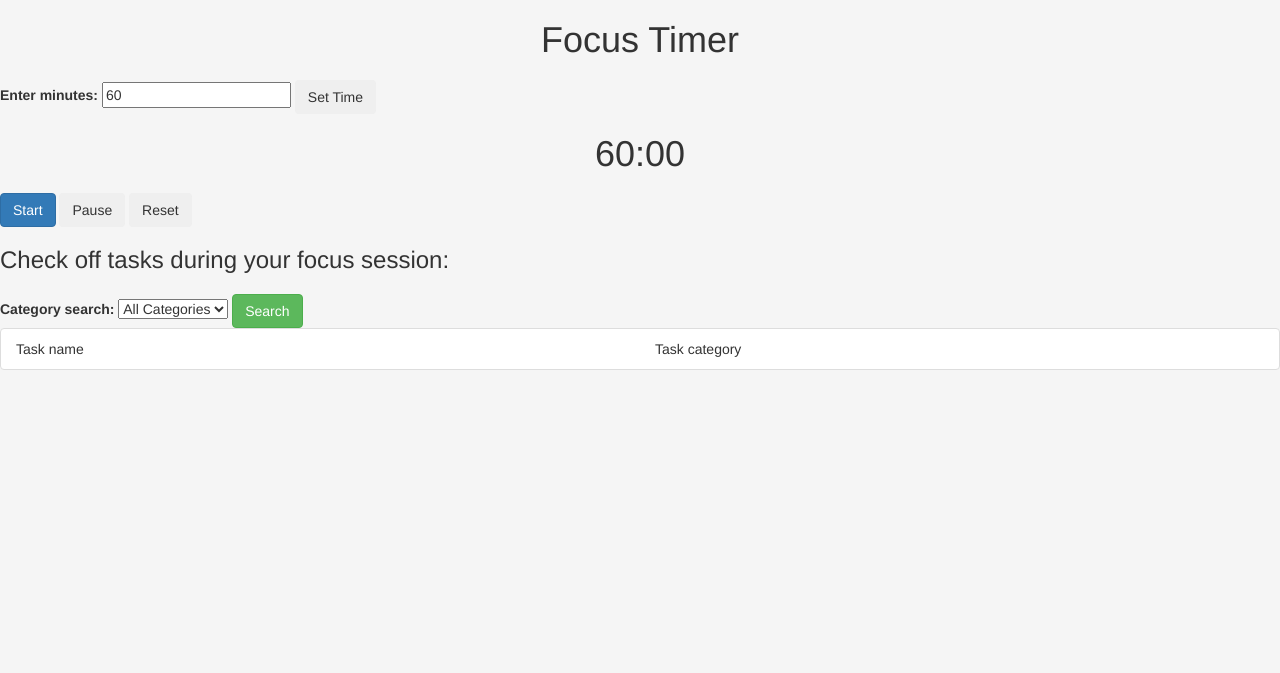
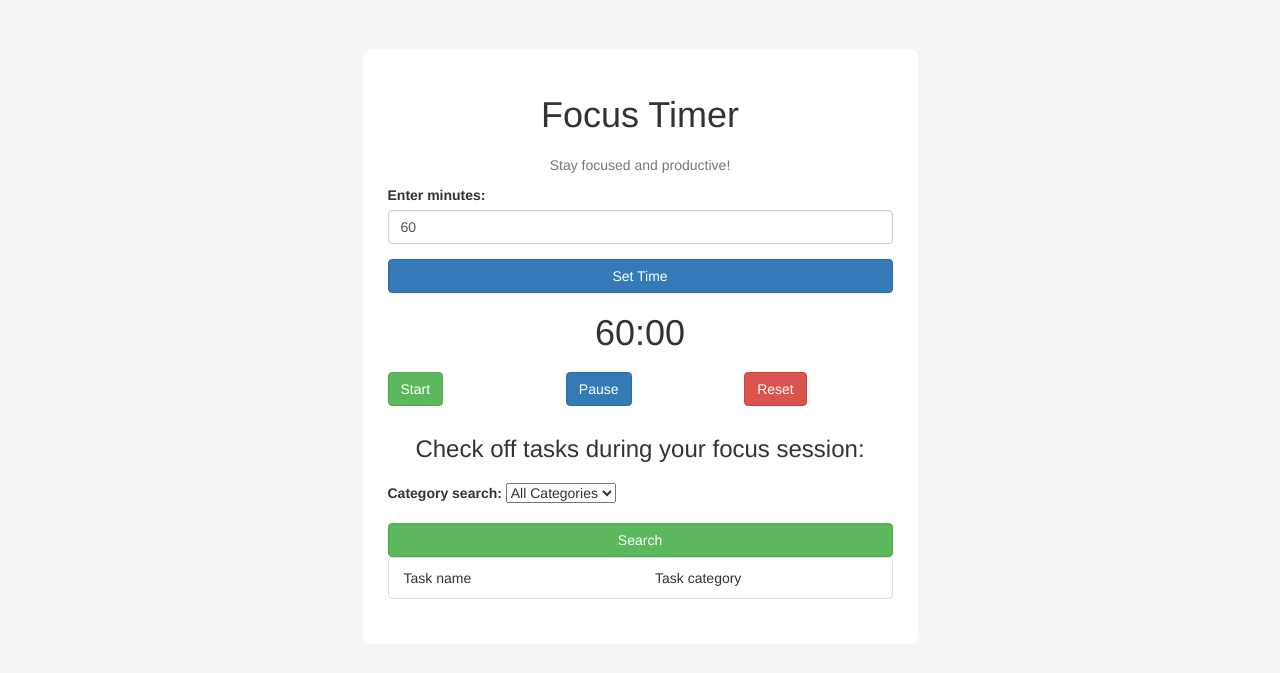
Before and after one commit to IWU-CS253/Task-Garden, a Flask app: page /timer in a window 1280 px wide. Shown: the part 52-725 px from the top of the page. Run offline with Flask 3, Linux system fonts and the light colour scheme; data that the repository does not hold is empty; some libraries are stand-ins or nearby versions.

Commit message:
added bootstrap to completed.html, inventory.html and timer.html

```diff
--- a/templates/timer.html
+++ b/templates/timer.html
@@ -1,18 +1,99 @@
 {% extends "layout.html" %}
 
 {% block body %}
-    <div>
-        <h1>
+    <div class="container">
+        <div class="row">
+            <div class="col-sm-6 col-sm-offset-3">
+                <div class="card">
+                    <h1 class="text-center">
                         Focus Timer
                     </h1>
+                    <p class="text-center text-muted">Stay focused and productive!</p>
+
+                    <div class="form-group">
                         <label for="time_input">Enter minutes:</label>
-        <input type="number" id="time_input" min="1" value="60">
-        <button id="set_time_button" class="btn btn-secondary" onclick="set_time()">Set Time</button>
-        <h1 id="countdown">60:00</h1>
-        <h2 id="done_alert" style="display: none;">Focus Session Done!</h2>
-        <button id="start_button" class="btn btn-primary" onclick="timer_update()">Start</button>
-        <button id="pause_button" class="btn btn-secondary" onclick="pause_timer()">Pause</button>
-        <button id="stop_button" class="btn btn-alert" onclick="end_timer()">Reset</button>
+                        <input type="number" id="time_input" min="1" value="60" class="form-control">
+                    </div>
+                    <button id="set_time_button" class="btn btn-primary btn-block" onclick="set_time()">Set Time</button>
+
+                    <h1 id="countdown" class="text-center" style="margin: 20px 0;">60:00</h1>
+                    <h2 id="done_alert" class="text-center text-success" style="display: none;">Focus Session Done!</h2>
+
+                    <div class="row">
+                        <div class="col-xs-4">
+                            <button id="start_button" class="btn btn-success" onclick="timer_update()">Start</button>
+                        </div>
+                        <div class="col-xs-4">
+                            <button id="pause_button" class="btn btn-primary" onclick="pause_timer()">Pause</button>
+                        </div>
+                        <div class="col-xs-4">
+                            <button id="stop_button" class="btn btn-danger" onclick="end_timer()">Reset</button>
+                        </div>
+                    </div>
+
+                    <h3 class="text-center" style="margin-top: 30px;">Check off tasks during your focus session:</h3>
+
+                    {# filter tasks form #}
+                      <form action="{{ url_for('index') }}" method="post" class="filter-entries" id="cat_search_form">
+                          <div class="form-group">
+                           <label for="category_dropdown">Category search:</label>
+                                <select name="category" id="category_dropdown" class="form-select">
+                                    <option name="category" value="">All Categories</option>
+                                    {% for cat in categories %}
+                                        {% if cat.task_category %}
+                                            <option name="category" value="{{ cat.task_category }}">{{ cat.task_category }}</option>
+                                        {% endif %}
+                                    {% endfor %}
+                                </select>
+                          </div>
+                          <input type="submit" value="Search" class="btn btn-success btn-block">
+                      </form>
+
+                    {# Display task name and task category #}
+                    <ul class="list-group">
+                        <li class="list-group-item">
+                            <div class="row">
+                                <div class="col-sm-6">
+                                    Task name
+                                </div>
+                                <div class="col-sm-6">
+                                    Task category
+                                </div>
+                            </div>
+                        </li>
+                    {# Display tasks along with their categories #}
+                        {%for i in task%}
+                            <li class="list-group-item">
+                                <div class="row">
+                                    <div class="col-sm-6">
+                                        {{ i.task_name }}
+                                    </div>
+                                    <div class="col-sm-2">
+                                        {{ i.task_category }}
+                                    </div>
+                                </div>
+                                <div class="row">
+                                    {# Complete and delete task buttons #}
+                                    <div class="col-sm-6">
+                                        <form action="{{ url_for('complete_task') }}" method="post" class="delete-entry">
+                                            <input hidden name="taskid" value="{{ i.taskid }}">
+                                            <input type="submit" value="Complete" class="btn btn-success">
+                                        </form>
+                                    </div>
+                                    <div class="col-sm-6">
+                                        <form action="{{ url_for('delete_task') }}" method="post" class="delete-entry">
+                                            <input hidden name="taskid" value="{{ i.taskid }}">
+                                            <input type="submit" value="Delete" class="btn btn-danger">
+                                        </form>
+                                    </div>
+                                </div>
+                            </li>
+                        {% endfor %}
+                    </ul>
+                </div>
+            </div>
+        </div>
+    </div>
 <script>
     // getting elements to change later
     const display = document.getElementById('countdown');
@@ -107,61 +188,5 @@
         startBtn.disabled = false
     }
 </script>
-    <h3>Check off tasks during your focus session:</h3>
-    </div>
-      {# filter tasks form #}
-      <form action="{{ url_for('index') }}" method="post" class="filter-entries" id="cat_search_form">
-       <label for="category_dropdown">Category search:</label>
-            <select name="category" id="category_dropdown" class="form-select">
-                <option name="category" value="">All Categories</option>
-                {% for cat in categories %}
-                    {% if cat.task_category %}
-                        <option name="category" value="{{ cat.task_category }}">{{ cat.task_category }}</option>
-                    {% endif %}
-                {% endfor %}
-            </select>
-           <input type="submit" value="Search" class="btn btn-success">
-      </form>
 
-        {# Display task name and task category #}
-        <ul class="list-group">
-            <li class="list-group-item">
-                <div class="row">
-                    <div class="col-sm-6">
-                        Task name
-                    </div>
-                    <div class="col-sm-6">
-                        Task category
-                    </div>
-                </div>
-            </li>
-        {# Display tasks along with their categories #}
-            {%for i in task%}
-                <li class="list-group-item">
-                    <div class="row">
-                        <div class="col-sm-6">
-                            {{ i.task_name }}
-                        </div>
-                        <div class="col-sm-2">
-                            {{ i.task_category }}
-                        </div>
-                    </div>
-                    <div class="row">
-                        {# Complete and delete task buttons #}
-                        <div class="col-sm-2">
-                            <form action="{{ url_for('complete_task') }}" method="post" class="delete-entry">
-                                <input hidden name="taskid" value="{{ i.taskid }}">
-                                <input type="submit" value="Complete" class="btn btn-success">
-                            </form>
-                        </div>
-                        <div class="col-sm-3">
-                            <form action="{{ url_for('delete_task') }}" method="post" class="delete-entry">
-                                <input hidden name="taskid" value="{{ i.taskid }}">
-                                <input type="submit" value="Delete" class="btn btn-danger">
-                            </form>
-                        </div>
-                    </div>
-                </li>
-            {% endfor %}
-        </ul>
 {% endblock %}
```
Also changed, not shown: templates/completed.html (+22 -13 lines), templates/inventory.html (+8 -1 lines). Lines whose indentation alone changed are shown as unchanged.
